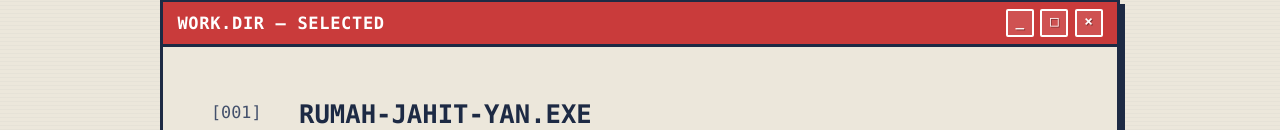
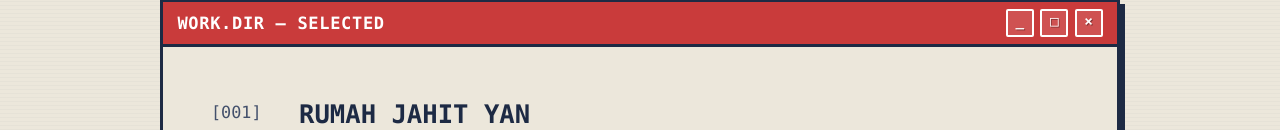
Before and after one commit to Baghaztra/portfolio02, a Nuxt app: page / in a window 1280 px wide. Shown: the part 670-800 px from the top of the page. Built offline with nearby package versions, Linux system fonts and the light colour scheme.

Commit message:
feat: update project list

```diff
--- a/app/data/portfolio.ts
+++ b/app/data/portfolio.ts
@@ -1,30 +1,26 @@
-export interface FeaturedProject {
-  index: string;
+export interface Person {
   name: string;
-  file: string;
-  purpose: string;
-  tags: string[];
-  year: string;
+  site: string;
 }
 
-export interface ProjectRepo {
-  label: string;
+export interface ProjectLink {
+  label: string; // "Frontend", "Backend", "Mobile", "Source"
   url: string;
 }
 
-// ponytail: archive entries reuse portfolio02 description verbatim — no
-// invented problem/role/decision claims. Full decision write-ups ship with
-// the 4 featured projects once their sources land.
-export interface ProjectDetail {
+export interface Project {
   slug: string;
   title: string;
-  purpose: string;
-  image: string;
+  summary: string;
+  role: string;
+  year: string;
+  featured?: { index: string; file: string; tags: string[] };
+  image: string | null; // null = aset belum ada, modal skip gambar
   imageAlt: string;
-  categories: string[];
   stack: string[];
-  repos: ProjectRepo[];
+  repos: ProjectLink[]; // 1 proyek = 1 entri, banyak repo
   demoUrl: string | null;
+  collaborators: string[]; // key dari `people`
 }
 
 export interface GotoLink {
@@ -34,78 +30,126 @@ export interface GotoLink {
   href?: string;
 }
 
-export const projects: ProjectDetail[] = [
+// Registry rekan: ubah sekali, berlaku di semua proyek
+export const people: Record<string, Person> = {
+  zephhyyrr: { name: 'Zephhyyrr', site: 'https://github.com/Zephhyyrr' },
+  pitokdf: { name: 'PitokDf', site: 'https://github.com/PitokDf' }
+};
+
+export const projects: Project[] = [
+  {
+    slug: 'rumah-jahit-yan',
+    title: 'Rumah Jahit Yan',
+    summary:
+      'My final project in Politeknik Negeri Padang. An order-management web app for a tailoring business, using XGBoost Rank for work-priority ranking.',
+    role: 'Fullstack',
+    year: '2026',
+    featured: { index: '001', file: 'RUMAH JAHIT YAN', tags: ['Web App', 'Machine Learning'] },
+    image: '/images/projects/rjy.png',
+    imageAlt: 'Screenshot of Rumah Jahit Yan',
+    stack: ['XGBoost', 'FastAPI', 'NUXT', 'Fabric.js'],
+    repos: [{label: 'Source', url:'https://github.com/Baghaztra/tugas_akhir'}],
+    demoUrl: 'http://yan.bgztra.my.id/',
+    collaborators: []
+  },
+  {
+    slug: 'rosa',
+    title: 'ROSA',
+    summary:
+      'AI-powered monitoring and control system. A web based chatbot, part of ROSA AI project of Halcom.',
+    role: 'Web and AI Engineer',
+    year: '2026',
+    featured: { index: '002', file: 'ROSA WEB', tags: ['AI', 'RAG', 'Web'] },
+    image: '/images/projects/rosa.png',
+    imageAlt: 'Screenshot of ROSA',
+    stack: ['FastAPI', 'Grafana'],
+    repos: [],
+    demoUrl: 'https://rosa.halcom.co.id/',
+    collaborators: []
+  },
   {
     slug: 'e-bio-x',
     title: 'E Bio X',
-    purpose:
-      'An e-learning web application that implements K-Means clustering and Decision Tree algorithms to group students based on their quiz results.',
+    summary:
+      'My Capstone Project at Politeknik Negeri Padang. An e-learning web application that implements K-Means clustering and Decision Tree algorithms to group students based on their quiz results.',
+    role: 'Fullstack',
+    year: '2025',
     image: '/images/projects/ebx.png',
     imageAlt: 'Screenshot of E Bio X e-learning web application',
-    categories: ['Fullstack', 'Web', 'Machine Learning'],
     stack: ['Nuxt.js', 'Flask', 'Tailwind', 'MySQL', 'Scikit-learn'],
     repos: [
       { label: 'Frontend', url: 'https://github.com/Baghaztra/e-bio-x' },
       { label: 'Backend', url: 'https://github.com/Baghaztra/e-bio-x-backend' }
     ],
-    demoUrl: 'https://ebiox.bgztra.my.id/'
+    demoUrl: 'https://ebiox.bgztra.my.id/',
+    collaborators: []
   },
   {
     slug: 'inaglob-website',
     title: 'Inaglob Website',
-    purpose:
+    summary:
       'Company profile website for PT. Inovasi Asiatech Global (Inaglob), a tech company that focuses on research, tech solutions, and digital training services.',
+    role: 'Fullstack',
+    year: '2025',
     image: '/images/projects/ig.png',
     imageAlt: 'Screenshot of Inaglob company profile website',
-    categories: ['Fullstack', 'Web'],
     stack: ['Laravel', 'Hotwire/Turbo', 'Tailwind', 'MySQL'],
     repos: [],
-    demoUrl: 'https://inaglob.com'
+    demoUrl: 'https://inaglob.com',
+    collaborators: []
   },
   {
     slug: 'smkn2-batusangkar-tefa-app',
     title: 'SMKN2 Batusangkar TEFA App',
-    purpose:
+    summary:
       'A TEFA (Teaching Factory) management application for SMKN2 Batusangkar, built as part of a university community service program. It provides a cashier system and reporting features for school administrators.',
+    role: 'Backend',
+    year: '2025',
     image: '/images/projects/smk.png',
     imageAlt: 'Screenshot of SMKN2 Batusangkar TEFA management application',
-    categories: ['Frontend', 'Web'],
-    stack: ['Nuxt', 'Tailwind', 'Express', 'PostgreSQL'],
+    stack: ['NEXT', 'Tailwind', 'Express', 'PostgreSQL'],
     repos: [{ label: 'Source', url: 'https://github.com/Zephhyyrr/pengabdian-smk-2-batusangkar' }],
-    demoUrl: 'https://pengabdian-smk-2-batusangkar-fqns.vercel.app/'
+    demoUrl: 'https://pengabdian-smk-2-batusangkar-fqns.vercel.app/',
+    collaborators: ['zephhyyrr']
   },
   {
     slug: 'pesona-simarasok',
     title: 'Pesona Simarasok',
-    purpose:
+    summary:
       'Backend developer for a tourism destination website called Simarasok, built with Laravel as part of the Talent Scouting Academy.',
+    role: 'Backend',
+    year: '2025',
     image: '/images/projects/pm.png',
     imageAlt: 'Screenshot of Pesona Simarasok tourism website',
-    categories: ['Backend', 'Web'],
     stack: ['Laravel', 'MySQL'],
     repos: [{ label: 'Source', url: 'https://github.com/Baghaztra/TSA_Simarasok' }],
-    demoUrl: 'https://simarasok.umkm-pnp.com/'
+    demoUrl: 'https://simarasok.umkm-pnp.com/',
+    collaborators: []
   },
   {
     slug: 'boss-business-one-stop-system',
     title: 'BOSS (Business One Stop System)',
-    purpose:
+    summary:
       'A business management platform for MSMEs that allows business owners to open outlets, showcase their products and services, and manage both online and cashier-based queues. Currently under development.',
+    role: 'Fullstack',
+    featured: { index: '003', file: 'BOSSAPP', tags: ['Ecommerce'] },
+    year: '2026',
     image: '/images/projects/boss.png',
     imageAlt: 'Screenshot of BOSS business management platform',
-    categories: ['Frontend', 'Web'],
-    stack: ['Nuxt.js', 'Nuxt UI', 'Express.js', 'PostgreSQL', 'Midtrans', 'RabbitMQ'],
+    stack: ['NEXT', 'PostgreSQL', 'Redis', 'RabbitMQ'],
     repos: [],
-    demoUrl: 'http://bossapp.id/'
+    demoUrl: 'http://bossapp.id/',
+    collaborators: ['pitokdf']
   },
   {
     slug: 'ignite-step',
     title: 'Ignite Step',
-    purpose:
-      'An online shoe store catalog app that allows users to browse and purchase shoes. Served as project leader, frontend developer, and DevOps engineer.',
+    summary:
+      'One of the project I build as a student in Politeknik Negeri Padang. An online shoe store catalog app that allows users to browse and purchase shoes. Served as project leader, frontend developer, and DevOps engineer. This project meant to be a test of skill in microservices couse.',
+    role: 'Project Lead',
+    year: '2025',
     image: '/images/projects/tk.png',
     imageAlt: 'Screenshot of Ignite Step shoe store catalog app',
-    categories: ['Fullstack', 'Web'],
     stack: [
       'Nuxt.js',
       'Tailwind',
@@ -120,144 +164,179 @@ export const projects: ProjectDetail[] = [
       'Docker'
     ],
     repos: [{ label: 'Source', url: 'https://github.com/Baghaztra-Van-Ril/uas-toko-sepatu' }],
-    demoUrl: null
+    demoUrl: null,
+    collaborators: []
   },
   {
     slug: 'cybertech-pnp',
     title: 'Cybertech PNP',
-    purpose:
+    summary:
       'Initiated and led the development of an organizational website for Cybertech PNP. The platform allows users to view event listings and register for available events.',
+    role: 'Project Lead',
+    year: '2025',
     image: '/images/projects/ct.png',
     imageAlt: 'Screenshot of Cybertech PNP organizational website',
-    categories: ['Backend', 'Web'],
     stack: ['Laravel', 'MySQL', 'Vite', 'JQuery'],
     repos: [],
-    demoUrl: 'https://cybertechpnp.com'
+    demoUrl: 'https://cybertechpnp.com',
+    collaborators: []
   },
   {
-    slug: 'cyber-hack-riddle',
-    title: 'Cyber Hack Riddle',
-    purpose:
-      'A web-based riddle game with cyber-themed troll puzzles, created for the 2024 Student Creativity Week at Politeknik Negeri Padang.',
+    slug: 'cyber-hack-troll',
+    title: 'Cyber Hack Troll',
+    summary:
+      'A web-based riddle/troll game with cyber-themed puzzles, created for the 2024 Student Creativity Week at Politeknik Negeri Padang.',
+    role: 'Fullstack',
+    year: '2024',
     image: '/images/projects/cr.png',
     imageAlt: 'Screenshot of Cyber Hack Riddle web game',
-    categories: ['Frontend Logic', 'Web', 'Game'],
     stack: ['Vanilla JS', 'CSS'],
     repos: [{ label: 'Source', url: 'https://github.com/PitokDf/pkm2024' }],
-    demoUrl: 'https://pitokdf.github.io/pkm2024/'
+    demoUrl: 'https://pitokdf.github.io/pkm2024/',
+    collaborators: ['pitokdf']
   },
   {
     slug: 'clinic-app',
     title: 'Clinic App',
-    purpose:
+    summary:
       'Mobile application built with Flutter as a final project for the Mobile Programming course. This app helps manage basic clinic services such as patient registration and medical records.',
+    role: 'Fullstack',
+    year: '2025',
     image: '/images/projects/cl.png',
     imageAlt: 'Screenshot of Clinic App mobile application',
-    categories: ['Fullstack', 'Mobile'],
     stack: ['Flutter', 'Laravel', 'Filament'],
     repos: [
       { label: 'Mobile App', url: 'https://github.com/Baghaztra/clinic_project' },
       { label: 'Backend', url: 'https://github.com/Baghaztra/backend-klinik' }
     ],
-    demoUrl: null
+    demoUrl: null,
+    collaborators: []
   },
   {
     slug: 'spi-pnp',
     title: 'SPI - PNP',
-    purpose:
+    summary:
       'Web application developed for Politeknik Negeri Padang to manage internal reports and document archives within the institution.',
+    role: 'Backend',
+    year: '2025',
     image: '/images/projects/spi.png',
     imageAlt: 'Screenshot of SPI PNP internal reporting web application',
-    categories: ['Fullstack', 'Web'],
     stack: ['Laravel', 'MySQL', 'Bootstrap'],
     repos: [{ label: 'Source', url: 'https://github.com/Baghaztra/SPI-PNP' }],
-    demoUrl: null
+    demoUrl: null,
+    collaborators: []
   },
   {
     slug: 'pt-rumpun-alam-indonesia-website',
     title: 'PT. Rumpun Alam Indonesia Website',
-    purpose:
+    summary:
       'Static Corporate website for PT. Rumpun Alam Indonesia, a spice export company from West Sumatera.',
+    role: 'Helper',
+    year: '2024',
     image: '/images/projects/rai.png',
     imageAlt: 'Screenshot of PT. Rumpun Alam Indonesia corporate website',
-    categories: ['Frontend', 'Web'],
     stack: ['Vue.js', 'Bootstrap'],
     repos: [{ label: 'Source', url: 'https://github.com/Zephhyyrr/PT.RAI-company-profile' }],
-    demoUrl: 'https://rumpunalamindonesia.org/'
+    demoUrl: 'https://rumpunalamindonesia.org/',
+    collaborators: ['zephhyyrr']
   },
   {
     slug: 'bro-rimbo',
     title: 'Bro Rimbo',
-    purpose:
+    summary:
       'Backend programmer for an employee information system project for the Forestry Department of West Sumatra, focusing on leave management feature improvements.',
+    role: 'Backend',
+    year: '2024',
     image: '/images/projects/br.png',
     imageAlt: 'Screenshot of Bro Rimbo employee information system',
-    categories: ['Backend', 'Web'],
     stack: ['Laravel', 'MySQL', 'Bootstrap'],
     repos: [],
-    demoUrl: null
+    demoUrl: null,
+    collaborators: []
   },
   {
     slug: 'flight-passenger-predictor',
     title: 'Flight Passenger Predictor',
-    purpose:
-      'Machine learning project to predict airplane passengers at several airports using official data from BPS.',
+    summary:
+      'My first machine learning project, to predict airplane passengers at several airports using official data from BPS.',
+    role: 'Fullstack',
+    year: '2025',
     image: '/images/projects/ml.png',
     imageAlt: 'Screenshot of Flight Passenger Predictor machine learning project',
-    categories: ['Machine Learning', 'Fullstack', 'Web'],
     stack: ['Scikit-learn', 'Flask', 'XGBoost'],
     repos: [{ label: 'Source', url: 'https://github.com/Baghaztra/ProjectAkhirML' }],
-    demoUrl: null
+    demoUrl: null,
+    collaborators: []
   },
   {
     slug: 'pusat-event-politeknik',
     title: 'Pusat Event Politeknik',
-    purpose:
+    summary:
       "A website for Politeknik Negeri Padang's event center, developed as a final project for a semester 5 course.",
+    role: 'Fullstack',
+    year: '2025',
     image: '/images/projects/pep.png',
     imageAlt: 'Screenshot of Pusat Event Politeknik website',
-    categories: ['Fullstack', 'Web'],
     stack: ['Vue.js', 'Flask', 'MySQL', 'Bootstrap', 'Google OAuth'],
     repos: [{ label: 'Source', url: 'https://github.com/Baghaztra/PusatEventPnp' }],
-    demoUrl: null
+    demoUrl: null,
+    collaborators: []
   },
   {
     slug: 'kamikaze-challenger',
     title: 'Kamikaze Challenger',
-    purpose:
+    summary:
       'A simple 2D endless shooting game where players control a warship fending off attacks from kamikaze planes. Developed independently with Unity for PC.',
+    role: 'Fullstack',
+    year: '2024',
     image: '/images/projects/kc.png',
     imageAlt: 'Screenshot of Kamikaze Challenger 2D shooting game',
-    categories: ['Game'],
     stack: ['Unity', 'C#'],
     repos: [{ label: 'Source', url: 'https://github.com/Baghaztra/KamikazeChallenger' }],
-    demoUrl: null
+    demoUrl: null,
+    collaborators: []
   },
   {
     slug: 'dice',
     title: 'DICE',
-    purpose:
+    summary:
       'Team leader and JavaScript programmer for a website featuring various dice-based games made with JavaScript.',
+    role: 'Fullstack',
+    year: '2024',
     image: '/images/projects/dc.png',
     imageAlt: 'Screenshot of DICE dice-based games website',
-    categories: ['Frontend Logic', 'Game', 'Web'],
     stack: ['Vanilla JS', 'bootstrap'],
     repos: [{ label: 'Source', url: 'https://github.com/Baghaztra/DICE' }],
-    demoUrl: 'https://baghaztra.github.io/DICE/'
+    demoUrl: 'https://baghaztra.github.io/DICE/',
+    collaborators: []
   },
   {
     slug: 'nongki',
     title: 'Nongki',
-    purpose:
+    summary:
       'Web application to discover hangout spots like cafes, workspaces, and more. Developed for the FireTech2024 hackathon at Andalas University.',
+    role: 'Backend',
+    year: '2024',
     image: '/images/projects/nk.png',
     imageAlt: 'Screenshot of Nongki hangout spots web application',
-    categories: ['Fullstack', 'Web'],
     stack: ['Laravel', 'MySQL', 'jQuery', 'Bootstrap'],
     repos: [{ label: 'Source', url: 'https://github.com/Baghaztra/Nongki' }],
-    demoUrl: null
+    demoUrl: null,
+    collaborators: []
   }
 ];
+
+// Turunan: tidak perlu data terpisah
+export const featuredProjects = projects
+  .filter((p) => p.featured)
+  .sort((a, b) => a.featured!.index.localeCompare(b.featured!.index));
+
+export const archiveProjects = projects;
+
+export const getProject = (slug: string) => projects.find((p) => p.slug === slug);
+
+export const getCollaborators = (p: Project): Person[] =>
+  p.collaborators.map((k) => people[k]).filter((person): person is Person => Boolean(person));
 
 export const profile = {
   name: 'Baghaztra Van Ril',
@@ -270,36 +349,6 @@ export const profile = {
   github: 'https://github.com/Baghaztra',
   linkedin: 'https://www.linkedin.com/in/baghaztra-van-ril-8011b0294'
 };
-
-export const featuredProjects: FeaturedProject[] = [
-  {
-    index: '001',
-    name: 'Rumah Jahit Yan',
-    file: 'RUMAH-JAHIT-YAN.EXE',
-    purpose:
-      'Order-management web app for a tailoring business, with XGBoost Learning to Rank for work-priority ranking.',
-    tags: ['WEB', 'XGBOOST', 'RANKING'],
-    year: '2025'
-  },
-  {
-    index: '002',
-    name: 'ROSA',
-    file: 'ROSA.EXE',
-    purpose:
-      'AI-powered monitoring and control system, including ROSA Edge local inference on Jetson devices.',
-    tags: ['AI', 'EDGE', 'JETSON'],
-    year: '2025'
-  },
-  {
-    index: '003',
-    name: 'Instagram Comments Service',
-    file: 'IG-COMMENTS.EXE',
-    purpose:
-      'FastAPI-based service for collecting Instagram comments at scale.',
-    tags: ['FASTAPI', 'API'],
-    year: '2025'
-  }
-];
 
 export const homeGotoLinks: GotoLink[] = [
   {
--- a/app/pages/index.vue
+++ b/app/pages/index.vue
@@ -40,12 +40,12 @@
       <ol class="work-list">
         <ProjectRow
           v-for="p in featuredProjects"
-          :key="p.index"
-          :index="p.index"
-          :heading="p.file"
-          :strong="p.name"
-          :desc="p.purpose"
-          :tags="p.tags"
+          :key="p.featured!.index"
+          :index="p.featured!.index"
+          :heading="p.featured!.file"
+          :strong="p.title"
+          :desc="p.summary"
+          :tags="p.featured!.tags"
           :meta="p.year"
         />
       </ol>
--- a/app/pages/projects.vue
+++ b/app/pages/projects.vue
@@ -11,13 +11,13 @@
       </p>
       <ol class="work-list">
         <ProjectRow
-          v-for="(p, i) in projects"
+          v-for="(p, i) in archiveProjects"
           :key="p.slug"
           :index="String(i + 1).padStart(3, '0')"
           :heading="p.title"
-          :desc="p.purpose"
+          :desc="p.summary"
           :tags="p.stack"
-          :meta="p.categories.join(' / ')"
+          :meta="`${p.role} · ${p.year}`"
           clickable
           @open="openProject(p)"
         />
@@ -34,7 +34,7 @@
       v-model:maximized="detailOpen"
       @close="active = null"
     >
-      <div class="proj-shot">
+      <div v-if="active.image" class="proj-shot">
         <NuxtPicture
           :src="active.image"
           width="960"
@@ -45,7 +45,8 @@
         />
       </div>
       <h2 class="proj-name">{{ active.title }}</h2>
-      <p>{{ active.purpose }}</p>
+      <ProjectCollaborators :project="active" />
+      <p>{{ active.summary }}</p>
       <ul class="tag-row" :aria-label="`Stack for ${active.title}`">
         <li v-for="t in active.stack" :key="t" class="tag">{{ t }}</li>
       </ul>
@@ -63,12 +64,12 @@
 </template>
 
 <script setup lang="ts">
-import { projects, type ProjectDetail } from '~/data/portfolio';
+import { archiveProjects, type Project } from '~/data/portfolio';
 
-const active = ref<ProjectDetail | null>(null);
+const active = ref<Project | null>(null);
 const detailOpen = ref(false);
 
-const openProject = (p: ProjectDetail) => {
+const openProject = (p: Project) => {
   active.value = p;
   detailOpen.value = true;
 };
```
Also changed, not shown: app/assets/css/main.css (+10 -0 lines), app/components/ProjectCollaborators.vue (added, +17 -0 lines), app/components/SiteFooter.vue (+7 -1 lines), public/images/projects/rjy.png (added), public/images/projects/rosa.png (added).
